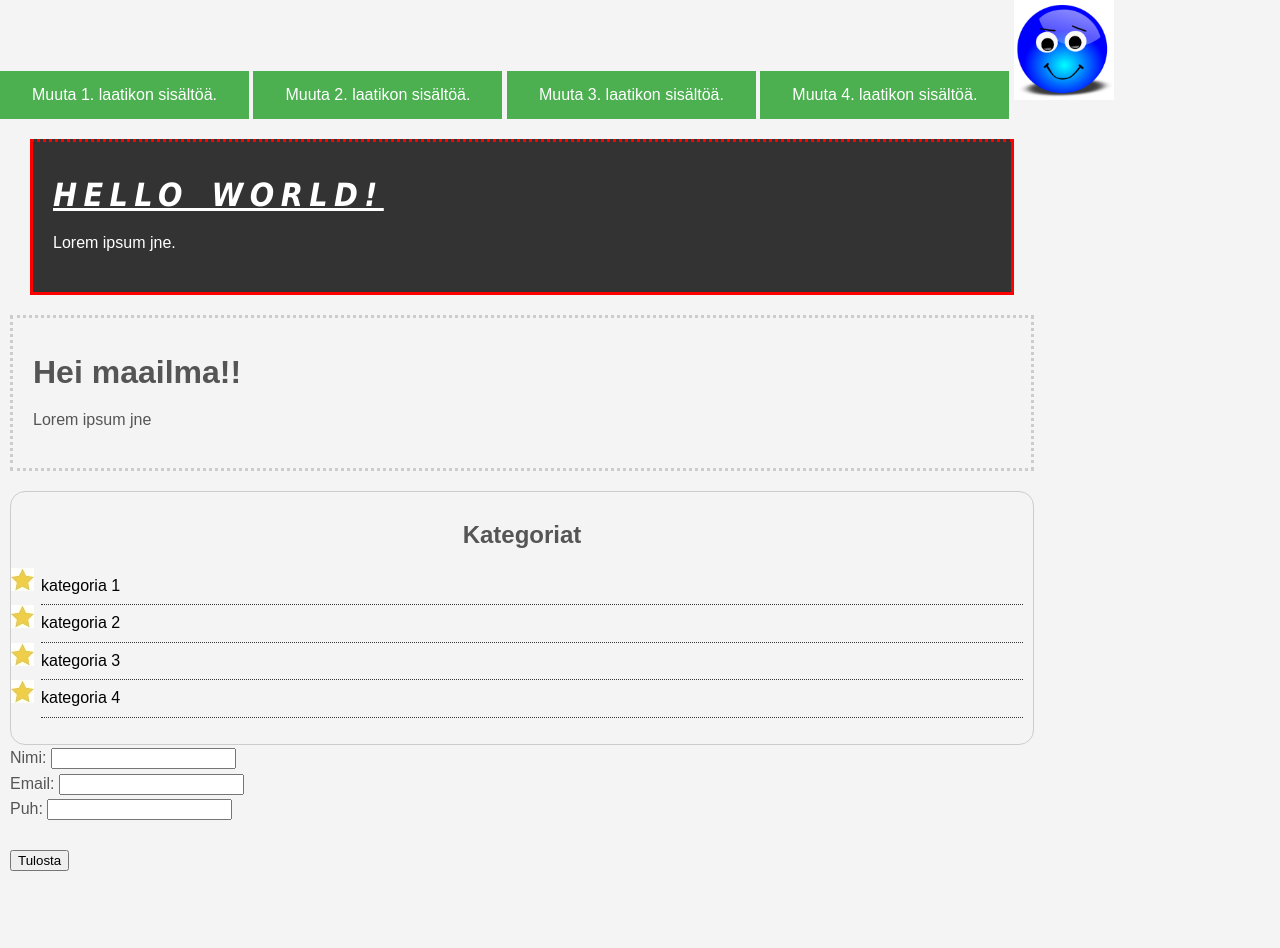
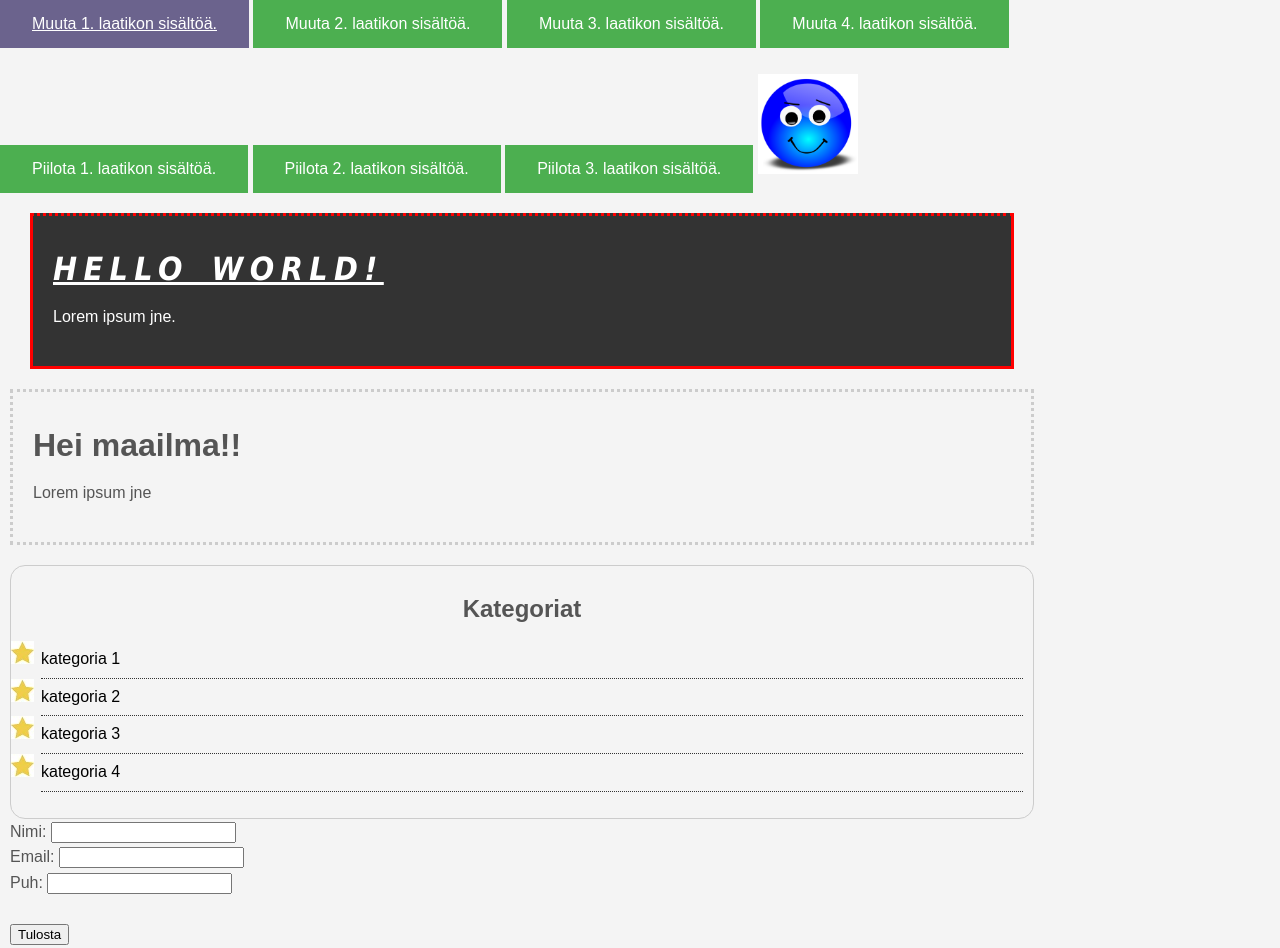
Before and after one commit to LauriKarinen/Karinen, a plain HTML site: page eduvantaa-master/harjoitus2.html in a window 1280 px wide. Before the commit the page ends 878 px from the top, so only its background shows below. Drawn offline with nearby package versions, Linux system fonts and the light colour scheme.

Commit message:
Update harjoitus2.html

```diff
--- a/eduvantaa-master/harjoitus2.html
+++ b/eduvantaa-master/harjoitus2.html
@@ -6,6 +6,7 @@
             Tyylitiedostoharjoituksia
         </title>
         <link rel="stylesheet" type="text/css" href="tyyli2.css">
+        <script src="jquery-3.4.1.js"></script>
         <script src="aivot.js"></script>
     </head>
     <body>
@@ -13,6 +14,10 @@
         <button type="button" onclick="laatikkoFunktio(2)" class="muutosNappi">Muuta 2. laatikon sisältöä.</button>
         <button type="button" onclick="laatikkoFunktio(3)" class="muutosNappi">Muuta 3. laatikon sisältöä.</button>
         <button type="button" onclick="laatikkoFunktio(4)" class="muutosNappi">Muuta 4. laatikon sisältöä.</button>
+        <br><br>
+        <button type="button"  class="muutosNappi" id=toggle1>Piilota 1. laatikon sisältöä.</button>
+        <button type="button"  class="muutosNappi" id=toggle2>Piilota 2. laatikon sisältöä.</button>
+        <button type="button"  class="muutosNappi" id=toggle3>Piilota 3. laatikon sisältöä.</button>
         <img src="smiley1.png" height="100px" width="100px">
         <div class="alusta1">
             <div class="alusta2" id="laatikko1">
```
